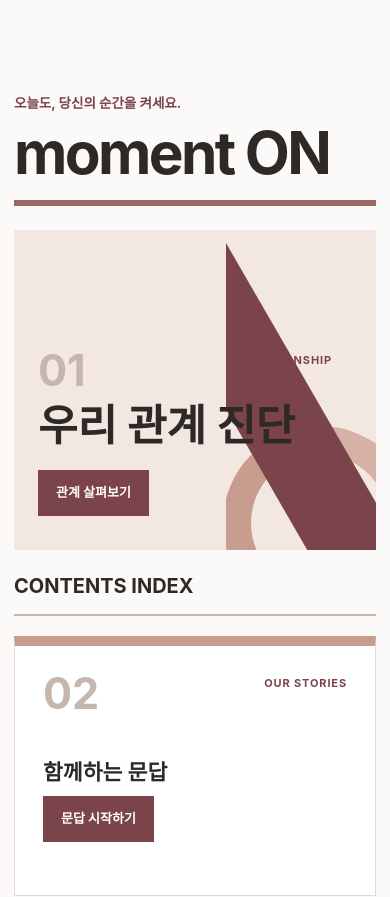
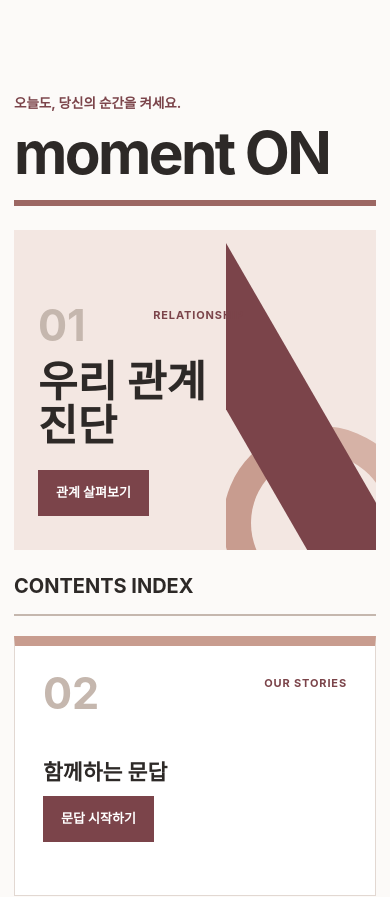
Before and after one commit to coffee-and/eun-contents, a React (Vite) app: page / in a window 390 px wide. Shown: the top 897 px of the page. Built offline with nearby package versions, Linux system fonts and the light colour scheme; a web font is replaced by a local one.

Commit message:
style: protect featured copy from the ON mark

```diff
--- a/src/shared/styles/editorial/home-mark.css
+++ b/src/shared/styles/editorial/home-mark.css
@@ -1,6 +1,10 @@
 .theme-hub .featured-card::before,
 .theme-hub .featured-card::after {
   content: none;
+}
+
+.theme-hub .featured-card__body {
+  padding-right: clamp(260px, 40vw, 520px);
 }
 
 .theme-hub .home-mark {
@@ -36,6 +40,10 @@
 }
 
 @media (max-width: 620px) {
+  .theme-hub .featured-card__body {
+    padding-right: 132px;
+  }
+
   .theme-hub .home-mark {
     width: 150px;
   }
```
